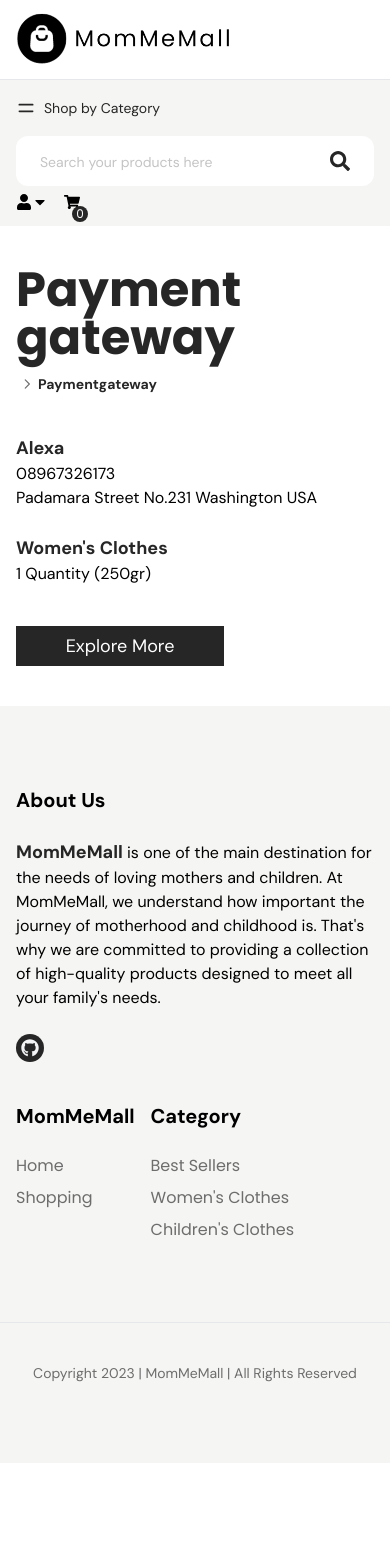
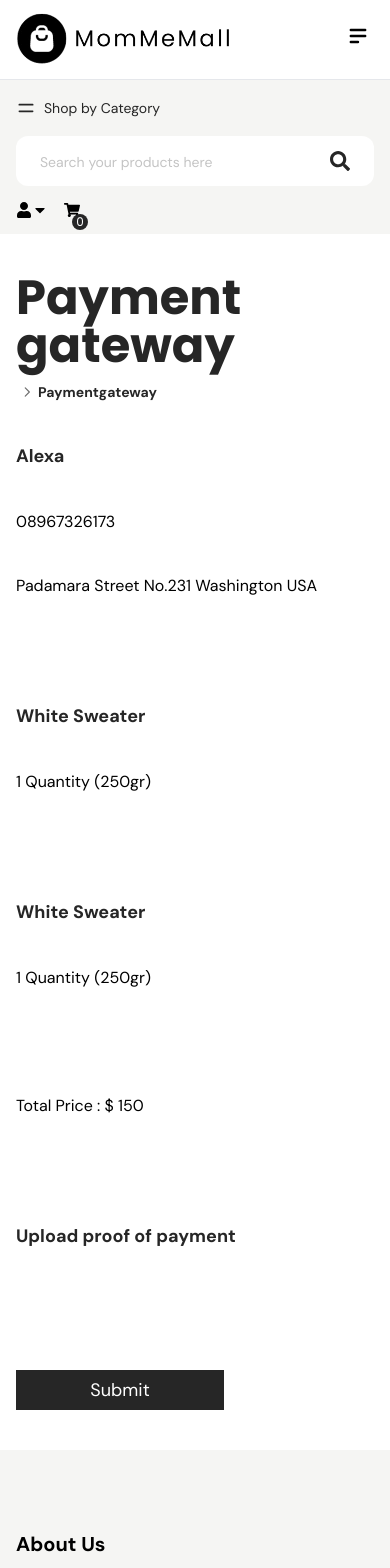
Before and after one commit to Survey-Corps-Group/fullstackEcommerce_g3, a React (Create React App) app in the folder frontend/: page /paymentgateway in a window 390 px wide. Shown: the top 1568 px of the page. Before the commit the page ends 1463 px from the top, so only its background shows below. Built offline with nearby package versions, Linux system fonts and the light colour scheme.

Commit message:
profile responsive

```diff
--- a/frontend/src/components/home/Header/Header.js
+++ b/frontend/src/components/home/Header/Header.js
@@ -1,5 +1,7 @@
 import React, { useEffect, useState } from "react";
 import { Link, NavLink, useLocation } from "react-router-dom";
+import { MdClose } from "react-icons/md";
+import { HiMenuAlt2 } from "react-icons/hi";
 import { motion } from "framer-motion";
 import { logoDark, logoLight } from "../../../assets/images";
 import Image from "../../designLayouts/Image";
@@ -8,6 +10,9 @@
 
 const Header = () => {
   const [showMenu, setShowMenu] = useState(true);
+  const [sidenav, setSidenav] = useState(false);
+  const [category, setCategory] = useState(false);
+  const [brand, setBrand] = useState(false);
   const location = useLocation();
   useEffect(() => {
     let ResponsiveMenu = () => {
@@ -52,7 +57,52 @@
                 </>
               </motion.ul>
             )}
+            <HiMenuAlt2
+              onClick={() => setSidenav(!sidenav)}
+              className="inline-block md:hidden cursor-pointer w-8 h-6 absolute top-6 right-4"
+            />
+            {sidenav && (
+              <div className="fixed top-0 left-0 w-full h-screen bg-black text-gray-200 bg-opacity-80 z-50">
+                <motion.div
+                  initial={{ x: -300, opacity: 0 }}
+                  animate={{ x: 0, opacity: 1 }}
+                  transition={{ duration: 0.5 }}
+                  className="w-[80%] h-full relative"
+                >
+                  <div className="w-full h-full bg-primeColor p-6">
+                    <img
+                      className="w-40 mb-6"
+                      src={logoLight}
+                      alt="logoLight"
+                    />
+                    <ul className="text-gray-200 flex flex-col gap-2">
+                      {navBarList.map((item) => (
+                        <li
+                          className="font-normal hover:font-bold items-center text-lg text-gray-200 hover:underline underline-offset-[4px] decoration-[1px] hover:text-white md:border-r-[2px] border-r-gray-300 hoverEffect last:border-r-0"
+                          key={item._id}
+                        >
+                          <NavLink
+                            to={item.link}
+                            state={{ data: location.pathname.split("/")[1] }}
+                            onClick={() => setSidenav(false)}
+                          >
+                            {item.title}
+                          </NavLink>
+                        </li>
+                      ))}
+                    </ul>
 
+
+                  </div>
+                  <span
+                    onClick={() => setSidenav(false)}
+                    className="w-8 h-8 border-[1px] border-gray-300 absolute top-2 -right-10 text-gray-300 text-2xl flex justify-center items-center cursor-pointer hover:border-red-500 hover:text-red-500 duration-300"
+                  >
+                    <MdClose />
+                  </span>
+                </motion.div>
+              </div>
+            )}
           </div>
         </Flex>
       </nav>
--- a/frontend/src/components/home/Header/HeaderBottom.js
+++ b/frontend/src/components/home/Header/HeaderBottom.js
@@ -129,7 +129,7 @@
               </div>
             )}
           </div>
-          <div className="flex gap-4 mt-2 lg:mt-0 items-center pr-6 cursor-pointer relative">
+          <div className="flex gap-4 mt-4 lg:mt-0 items-center pr-6 cursor-pointer relative">
             <div onClick={() => setShowUser(!showUser)} className="flex">
               <FaUser />
               <FaCaretDown />
--- a/frontend/src/pages/Account/Profile.js
+++ b/frontend/src/pages/Account/Profile.js
@@ -97,14 +97,14 @@
   };
 
   return (
-    <div className="max-w-container mx-auto px-4 ">
+    <div className="max-w-container mx-auto px-4">
       <Breadcrumbs title="Profile"/>
       {successMsg ? (
         <p className="pb-20 w-96 font-medium text-green-500">{successMsg}</p>
       ) : (
         <form className="pb-20 ">
 
-          <div className="w-[1400px] h-auto py-6 flex flex-col grid grid-cols-2 gap-4">
+          <div className="h-auto py-6 flex flex-col grid grid-cols-2 gap-4">
             <div>
               <p className="text-base font-titleFont font-semibold px-2">
                 Name
--- a/frontend/src/pages/payment/Payment.js
+++ b/frontend/src/pages/payment/Payment.js
@@ -6,17 +6,24 @@
   return (
     <div className="max-w-container mx-auto px-4">
       <Breadcrumbs title="Payment gateway" />
-      <div className="pb-10">
+      <div className="pb-10 w-full grid grid-cols-1 md:grid-cols-2 lgl:grid-cols-3 xl:grid-cols-2 gap-10">
       <span className="text-primeColor font-semibold text-lg">Alexa</span>
         <p>08967326173</p>
         <p>Padamara Street No.231 Washington USA</p><br />
+      <span className="text-primeColor font-semibold text-lg">White Sweater</span>
+        <p>1 Quantity (250gr)</p><br />
+      <span className="text-primeColor font-semibold text-lg">White Sweater</span>
+        <p>1 Quantity (250gr)</p><br />
+        <p>Total Price :
+          <span> $ 150</span>
+        </p><br />
 
-        <span className="text-primeColor font-semibold text-lg">Women's Clothes</span>
-        <p>1 Quantity (250gr)</p><br />
+        {/* Line */}
 
+        <span className="text-primeColor font-semibold text-lg">Upload proof of payment</span><br />
         <Link to="/">
           <button className="w-52 h-10 bg-primeColor text-white text-lg mt-4 hover:bg-black duration-300">
-            Explore More
+            Submit
           </button>
         </Link>
       </div>
```
